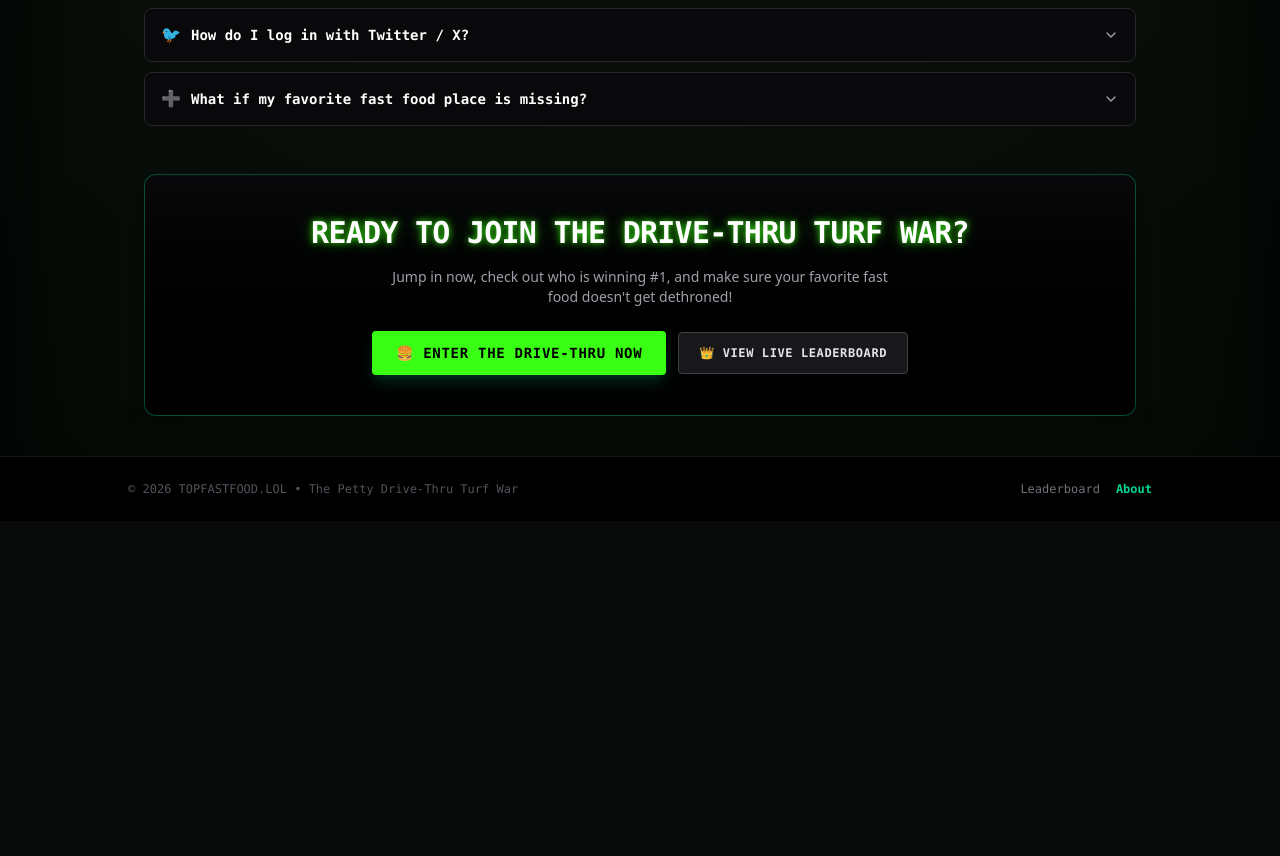
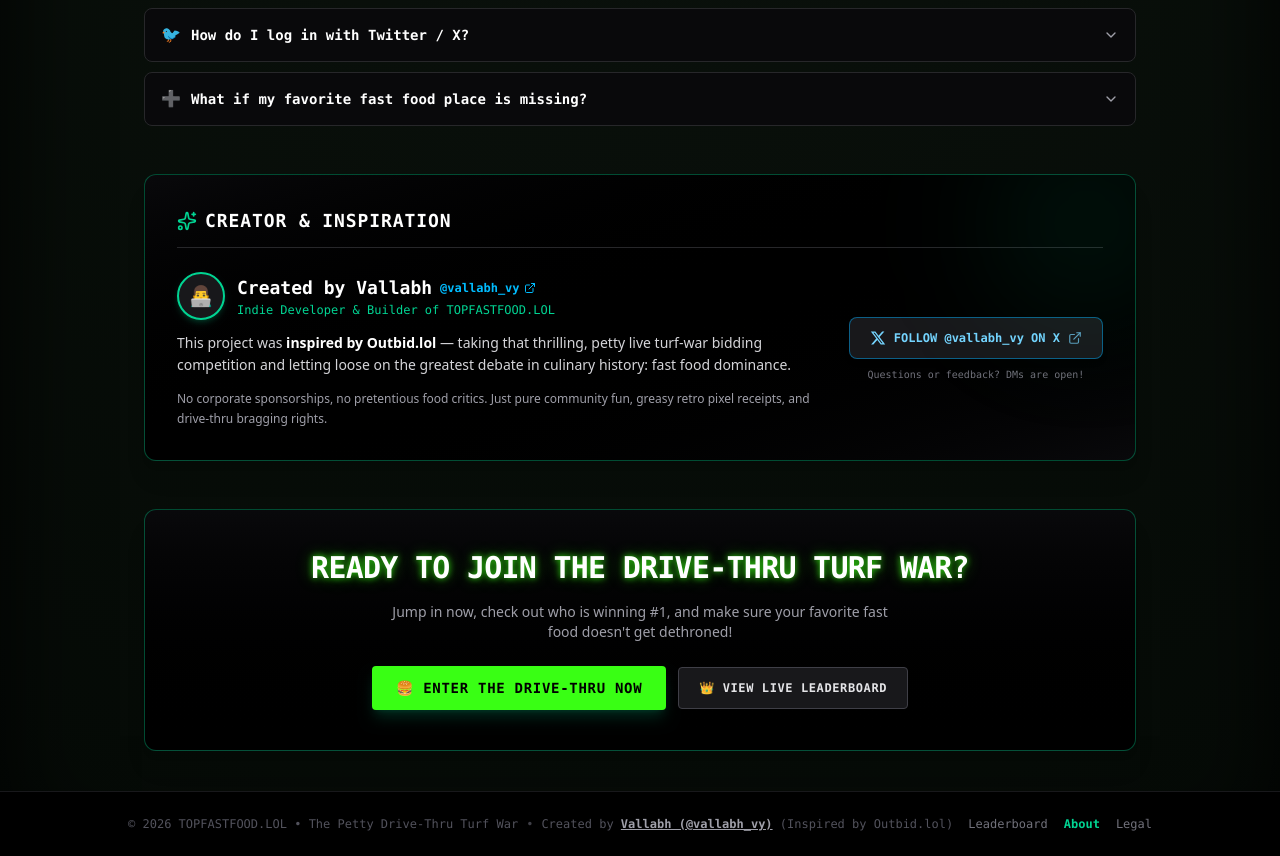
Before and after one commit to vallabhvy/TOP-FAST-FOOD-LOL, a Next.js app: page /about in a window 1280 px wide. Shown: the part 1523-2379 px from the top of the page. Before the commit the page ends 2044 px from the top, so only its background shows below. Built offline with nearby package versions, Linux system fonts and the light colour scheme; no server answers.

Commit message:
feat(about): add creator bio for Vallabh (@vallabh_vy) and Outbid inspiration showcase

```diff
--- a/src/app/about/AboutClient.tsx
+++ b/src/app/about/AboutClient.tsx
@@ -72,7 +72,15 @@
     setSimLog("Simulator reset. Ready for your order!");
   };
 
-  const faqs = [
+  interface FaqItem {
+    q: string;
+    a: string;
+    icon: string;
+    hasAddButton?: boolean;
+    hasCreatorLink?: boolean;
+  }
+
+  const faqs: FaqItem[] = [
     {
       q: "Will actual food arrive at my house if I use this site?",
       a: "Nope! No scooters or delivery bags are coming to your door. TOPFASTFOOD.LOL is a live gaming scoreboard and comedy poll. It's built for bragging rights and defending your favorite snacks. If you're actually hungry, you'll still need to visit a real drive-thru!",
@@ -426,11 +434,102 @@
                           </button>
                         </div>
                       )}
+                      {faq.hasCreatorLink && (
+                        <div className="pt-2.5">
+                          <a
+                            href="https://x.com/vallabh_vy"
+                            target="_blank"
+                            rel="noopener noreferrer"
+                            onClick={() => sound.playClick()}
+                            className="inline-flex items-center gap-1.5 px-3 py-1.5 rounded bg-sky-950/80 hover:bg-sky-900 border border-sky-500/50 hover:border-sky-400 text-sky-300 font-mono text-xs font-bold transition-all cursor-pointer shadow-sm active:scale-95"
+                          >
+                            <ExternalLink className="w-3.5 h-3.5" />
+                            <span>CONNECT WITH VALLABH ON X (@vallabh_vy)</span>
+                          </a>
+                        </div>
+                      )}
                     </div>
                   )}
                 </div>
               );
             })}
+          </div>
+        </section>
+
+        {/*Creator & Inspiration Section */}
+        <section className="bg-gradient-to-br from-zinc-950 via-black to-zinc-950 border border-emerald-500/40 rounded-xl p-6 sm:p-8 space-y-6 relative overflow-hidden shadow-xl">
+          <div className="absolute -top-12 -right-12 w-48 h-48 bg-emerald-500/10 rounded-full blur-3xl pointer-events-none" />
+
+          <div className="flex items-center gap-2 border-b border-zinc-800 pb-3">
+            <Sparkles className="w-5 h-5 text-emerald-400" />
+            <h2 className="text-lg font-bold text-white uppercase tracking-wider">
+              CREATOR &amp; INSPIRATION
+            </h2>
+          </div>
+
+          <div className="flex flex-col md:flex-row items-start md:items-center justify-between gap-6">
+            <div className="space-y-3 max-w-2xl">
+              <div className="flex items-center gap-3">
+                <div className="w-12 h-12 rounded-full border-2 border-emerald-400 bg-zinc-900 flex items-center justify-center text-xl shadow-md shadow-emerald-500/20">
+                  👨‍💻
+                </div>
+                <div>
+                  <h3 className="text-base sm:text-lg font-bold text-white flex items-center gap-2">
+                    <span>Created by Vallabh</span>
+                    <a
+                      href="https://x.com/vallabh_vy"
+                      target="_blank"
+                      rel="noopener noreferrer"
+                      className="text-xs text-sky-400 hover:text-sky-300 hover:underline flex items-center gap-1 font-mono"
+                    >
+                      <span>@vallabh_vy</span>
+                      <ExternalLink className="w-3 h-3" />
+                    </a>
+                  </h3>
+                  <p className="text-xs text-emerald-400 font-mono">
+                    Indie Developer &amp; Builder of TOPFASTFOOD.LOL
+                  </p>
+                </div>
+              </div>
+
+              <p className="text-xs sm:text-sm text-zinc-300 font-sans leading-relaxed">
+                This project was{" "}
+                <strong className="text-white">inspired by Outbid.lol</strong> —
+                taking that thrilling, petty live turf-war bidding competition
+                and letting loose on the greatest debate in culinary history:
+                fast food dominance.
+              </p>
+
+              <p className="text-xs text-zinc-400 font-sans leading-relaxed">
+                No corporate sponsorships, no pretentious food critics. Just
+                pure community fun, greasy retro pixel receipts, and drive-thru
+                bragging rights.
+              </p>
+            </div>
+
+            {/* Creator Social Callout Button */}
+            <div className="w-full md:w-auto shrink-0 flex flex-col gap-2">
+              <a
+                href="https://x.com/vallabh_vy"
+                target="_blank"
+                rel="noopener noreferrer"
+                onClick={() => sound.playClick()}
+                className="inline-flex items-center justify-center gap-2 px-5 py-3 rounded-lg bg-zinc-900 hover:bg-zinc-800 border border-sky-500/50 hover:border-sky-400 text-sky-300 hover:text-white font-mono text-xs font-bold transition-all shadow-md active:scale-95 group cursor-pointer"
+              >
+                <svg
+                  className="w-4 h-4 fill-current group-hover:text-white transition-colors"
+                  viewBox="0 0 24 24"
+                >
+                  <path d="M18.244 2.25h3.308l-7.227 8.26 8.502 11.24H16.17l-5.214-6.817L4.99 21.75H1.68l7.73-8.835L1.254 2.25H8.08l4.713 6.231zm-1.161 17.52h1.833L7.084 4.126H5.117z" />
+                </svg>
+                <span>FOLLOW @vallabh_vy ON X</span>
+                <ExternalLink className="w-3.5 h-3.5 opacity-70 group-hover:opacity-100" />
+              </a>
+
+              <span className="text-[10px] text-zinc-500 text-center font-mono">
+                Questions or feedback? DMs are open!
+              </span>
+            </div>
           </div>
         </section>
 
@@ -466,16 +565,37 @@
       {/* Footer */}
       <footer className="border-t border-zinc-900 bg-black py-6 px-4 text-center text-xs text-zinc-600 font-mono">
         <div className="max-w-5xl mx-auto flex flex-col sm:flex-row items-center justify-between gap-3">
-          <span>
-            © {new Date().getFullYear()} TOPFASTFOOD.LOL • The Petty Drive-Thru
-            Turf War
-          </span>
+          <div className="flex flex-col sm:flex-row items-center gap-1.5 sm:gap-2 text-center sm:text-left">
+            <span>
+              © {new Date().getFullYear()} TOPFASTFOOD.LOL • The Petty
+              Drive-Thru Turf War
+            </span>
+            <span className="hidden sm:inline text-zinc-700">•</span>
+            <span>
+              Created by{" "}
+              <a
+                href="https://x.com/vallabh_vy"
+                target="_blank"
+                rel="noopener noreferrer"
+                className="text-zinc-400 hover:text-emerald-400 transition-colors underline font-bold"
+              >
+                Vallabh (@vallabh_vy)
+              </a>{" "}
+              (Inspired by Outbid.lol)
+            </span>
+          </div>
           <div className="flex items-center gap-4 text-zinc-500">
             <Link href="/" className="hover:text-emerald-400 transition-colors">
               Leaderboard
             </Link>
             <Link href="/about" className="text-emerald-400 font-bold">
               About
+            </Link>
+            <Link
+              href="/disclaimer"
+              className="hover:text-emerald-400 transition-colors"
+            >
+              Legal
             </Link>
           </div>
         </div>
```
Also changed, not shown: src/components/LegalDisclaimer.tsx (+75 -14 lines).
